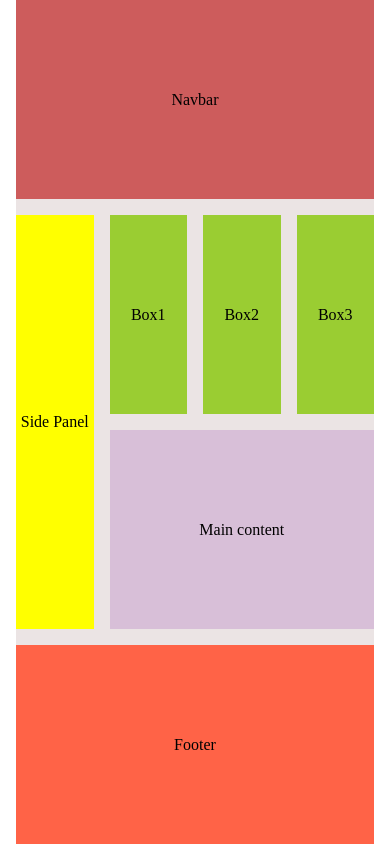
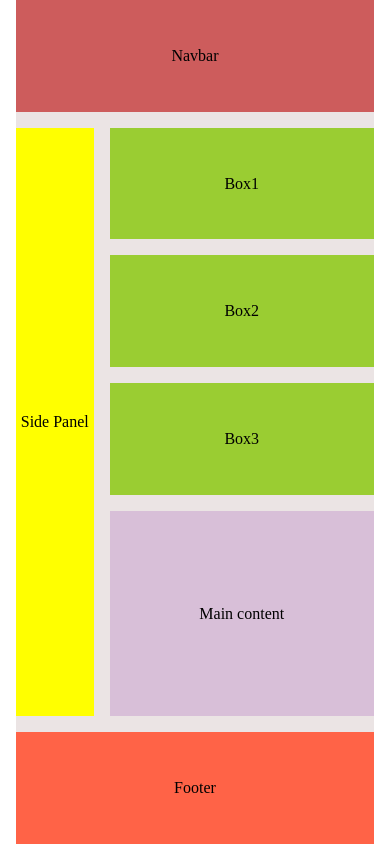
Before and after one commit to kanchan7c/CSS, a plain HTML site: page index.html in a window 390 px wide. Drawn offline with Linux system fonts and the light colour scheme.

Commit message:
added media queries to make web layout responsive

```diff
--- a/webtemplate.css
+++ b/webtemplate.css
@@ -45,3 +45,27 @@ footer {
     background-color: tomato;
     grid-column: 1/-1;
 }
+
+@media (max-width: 767.98px) {
+
+    aside {
+        grid-column: 1/2;
+        grid-row: 2/7;
+    }
+
+    .box1 {
+        grid-column: 2/5;
+    }
+    .box2 {
+        grid-column: 2/5;
+    }
+    .box3 {
+        grid-column: 2/5;
+    }
+    .main-content {
+        background-color: thistle;
+        grid-column: 2/5;
+        grid-row: 5/7;
+    }
+
+}
```
